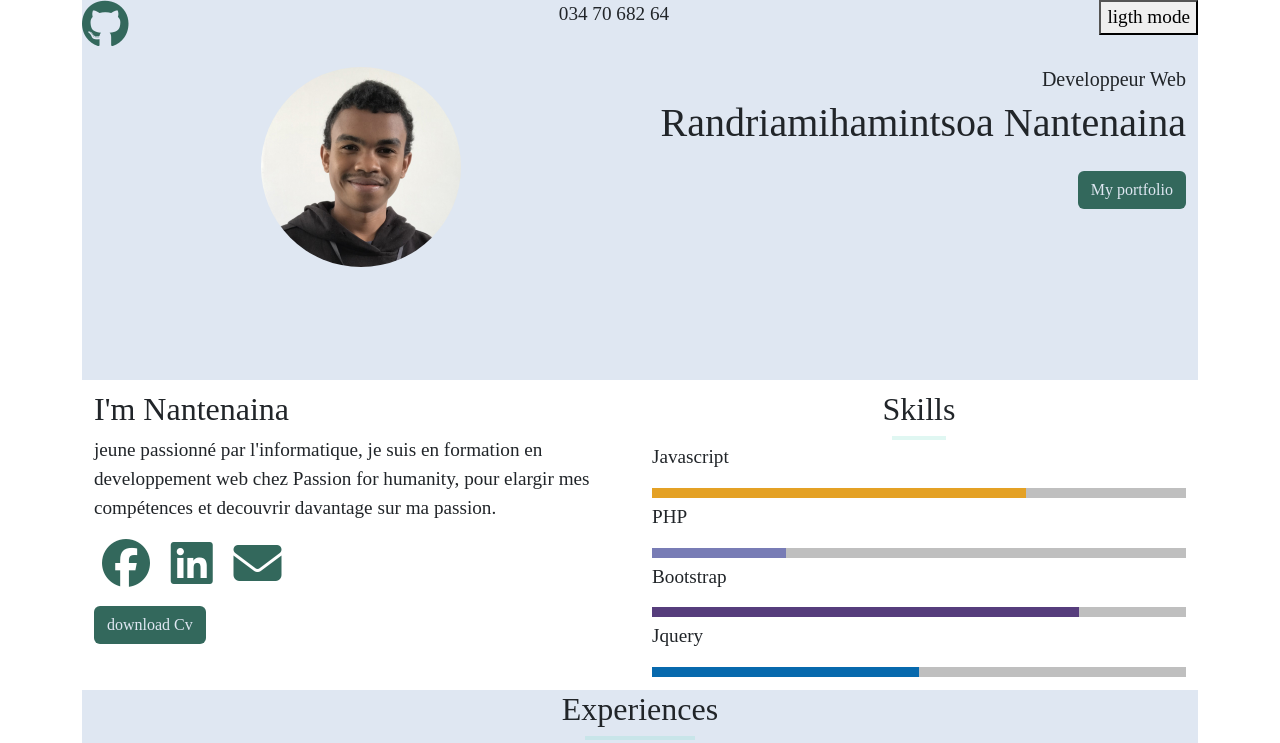
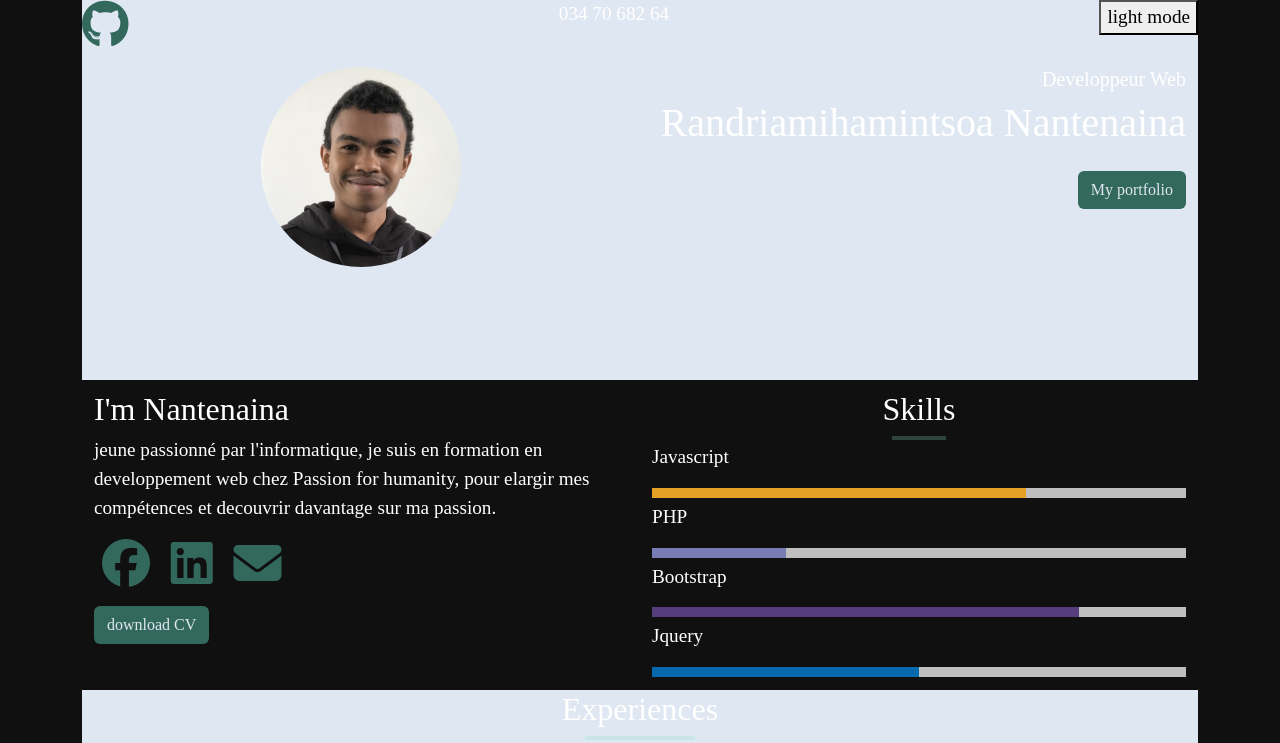
Before and after one commit to Nathanwalker28/portfolio, a website: page index.html in a window 1280 px wide. Both pictures are taken after a click on the button "dark mode". Shown: the top 743 px of the page. Drawn offline with nearby package versions, Linux system fonts and the light colour scheme.

Commit message:
try dark mode

```diff
--- a/assets/script.js
+++ b/assets/script.js
@@ -90,9 +90,13 @@ document.getElementById('list_education').innerHTML = listItemEducation;
 
 
 $(document).on("click", ".button_mode", function() {
-    if ( ($(".button_mode").text("dark mode")) ) {
-        ($(".button_mode").text("ligth mode"));
+    if ($(".button_mode").text() === "dark mode") {
+        $(".button_mode").text("light mode");
+        $("body").css({
+            background : "#101010",
+            color : "#fff"
+        })
     } else {
-        ($(".button_mode").text("dark mode"));
+        $(".button_mode").text("dark mode");
     }
 });
--- a/index.html
+++ b/index.html
@@ -15,7 +15,7 @@
             <ul class="menu">
                 <li><a href="" id="github" target="_blank"><i class="fa-brands fa-github"></i></a> </li>
                 <li>034 70 682 64</li>
-                <li><button class="button_mode"> dark mode </button></li>
+                <li><button class="button_mode">dark mode</button></li>
             </ul>
             <div class="container">
                 <div class="row">
@@ -46,7 +46,7 @@
                             <a href="https://www.linkedin.com/feed/" target="_blank"><i class="fa-brands fa-linkedin mx-2"></i></a>
                             <a href="mailto:falimananalim@gmail.com" target="_blank"><i class="mx-2 fa-solid fa-envelope"></i></a>
                         </div>
-                        <button class="btn btn_custom my-3">download Cv</button>
+                        <button class="btn btn_custom my-3">download CV</button>
                     </div>
                     <div class="col-md-6">
                         <div class="skills">
```
